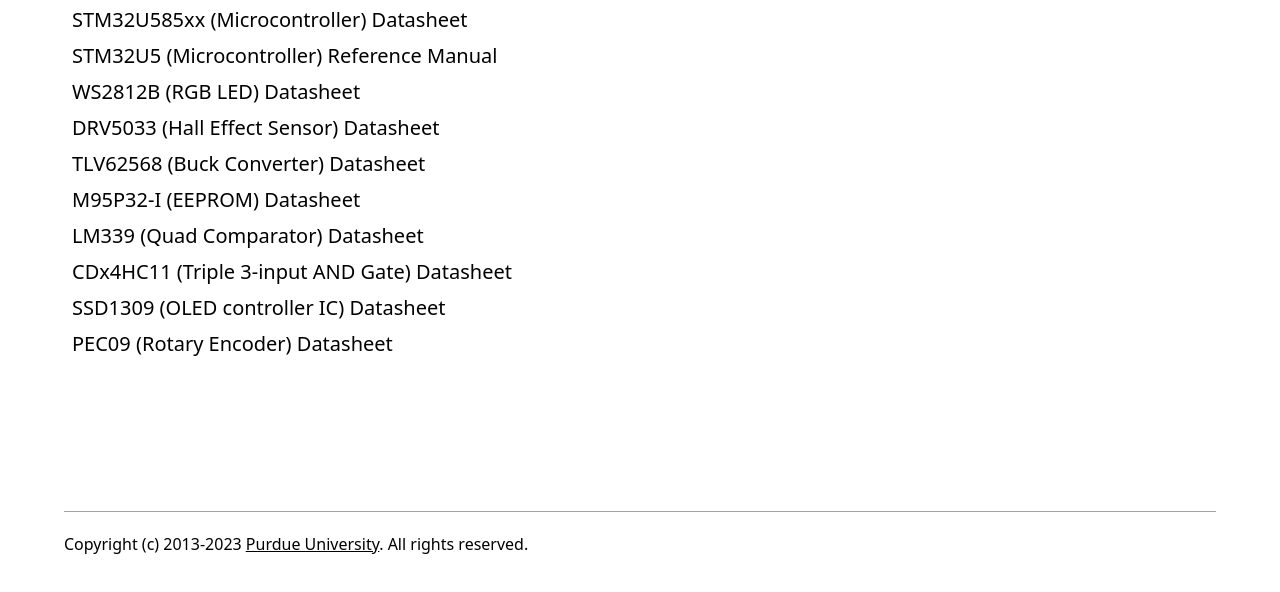
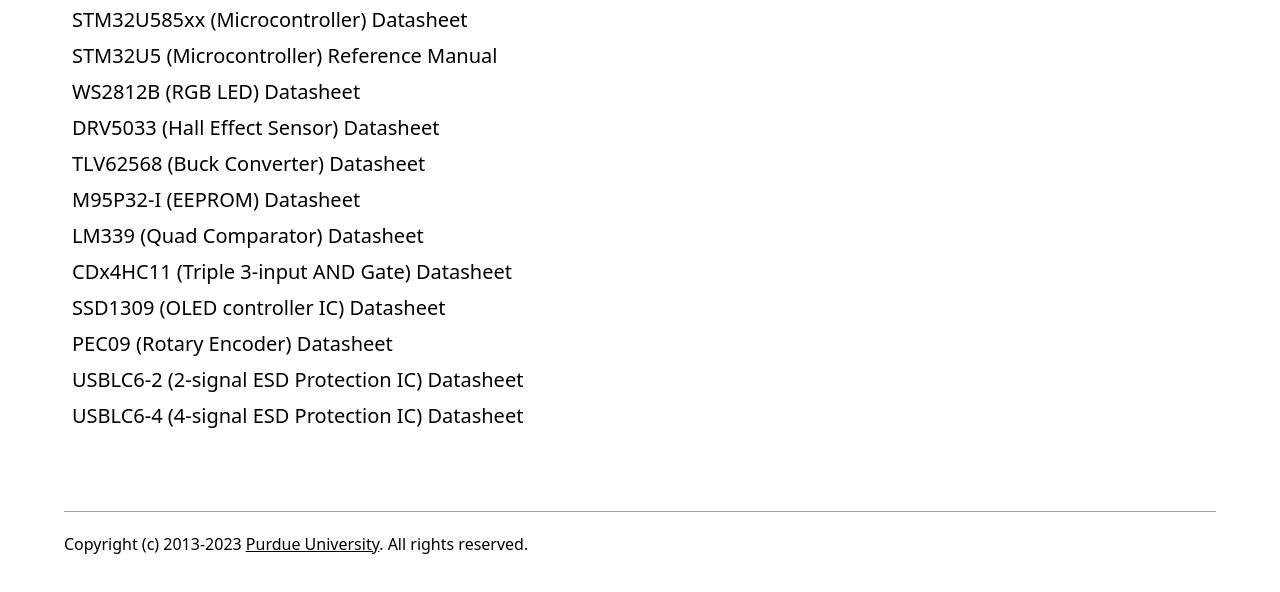
Before and after one commit to alanssitis/smart-air-hockey-table, an Astro site in the folder web/: page /477grp5/references in a window 1280 px wide. Shown: the part 284-876 px from the top of the page. Built offline with nearby package versions, Linux system fonts and the light colour scheme; Astro itself is replaced by a stand-in of ours.

Commit message:
Add ESD protection IC datasheets

```diff
--- a/web/src/pages/references.astro
+++ b/web/src/pages/references.astro
@@ -42,6 +42,14 @@
     name: "PEC09 (Rotary Encoder) Datasheet",
     link: "/477grp5/references/PEC09_Encoder_Datasheet.pdf",
   },
+  {
+    name: "USBLC6-2 (2-signal ESD Protection IC) Datasheet",
+    link: "/477grp5/references/USBLC6-2_ESD_Protection_Datasheet.pdf",
+  },
+  {
+    name: "USBLC6-4 (4-signal ESD Protection IC) Datasheet",
+    link: "/477grp5/references/USBLC6-4_ESD_Protection_Datasheet.pdf",
+  },
 ];
 ---
 
```
Also changed, not shown: 2 other files.
